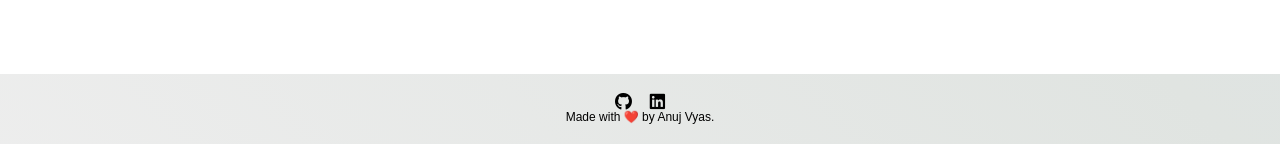
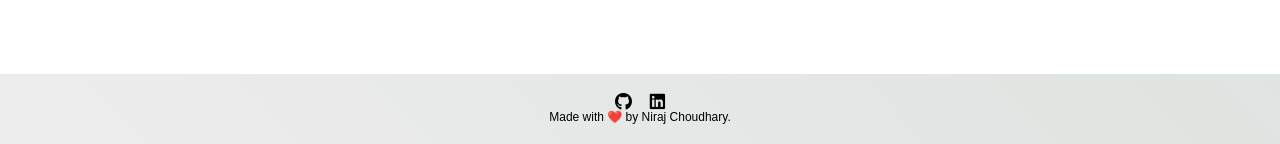
Before and after one commit to neerunaveenjakhar/Restaurant-reviews-sentiment-analyzer-deployment, a Flask app: template templates/result.html in a window 1280 px wide. Shown: the part 656-800 px from the top of the page. Run offline with Flask 2, Linux system fonts and the light colour scheme; the template is opened without the code that fills it, so the values that code supplies are empty; parts of the project's set-up code (start-up, migrations or seed data) failed here and were passed over; some libraries are stand-ins or nearby versions; some web fonts are replaced.

Commit message:
Update result.html

```diff
--- a/templates/result.html
+++ b/templates/result.html
@@ -34,10 +34,10 @@
 		<!-- Footer -->
 		<div class='footer'>
             <div class="contact">
-                <a target="_blank" href="https://github.com/anujvyas/Restaurant-Reviews-Sentiment-Analysis-Deployment"><i class="fab fa-github fa-lg contact-icon"></i></a>
-                <a target="_blank" href="https://www.linkedin.com/in/anujkvyas"><i class="fab fa-linkedin fa-lg contact-icon"></i></a>
+                <a target="_blank" href="https://github.com/neerunaveenjakhar"><i class="fab fa-github fa-lg contact-icon"></i></a>
+                <a target="_blank" href="https://www.linkedin.com/in/niraj-choudhary-34397377/"><i class="fab fa-linkedin fa-lg contact-icon"></i></a>
             </div>
-            <p class='footer-description'>Made with ❤️ by Anuj Vyas.</p>
+            <p class='footer-description'>Made with ❤️ by Niraj Choudhary.</p>
         </div>
 
 	</body>
```
